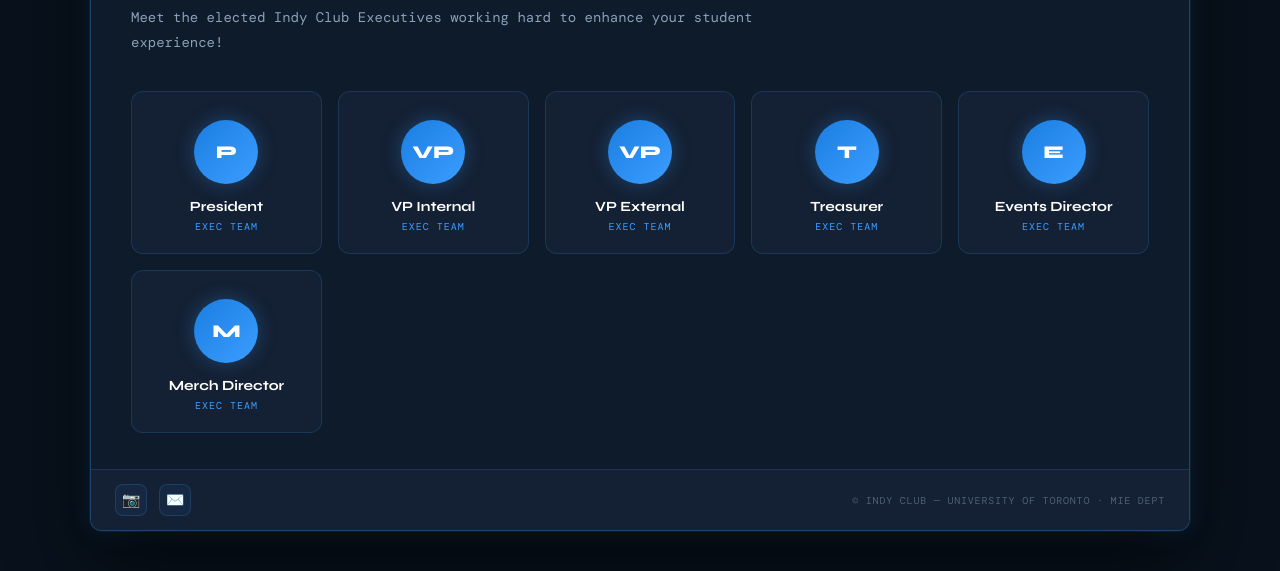
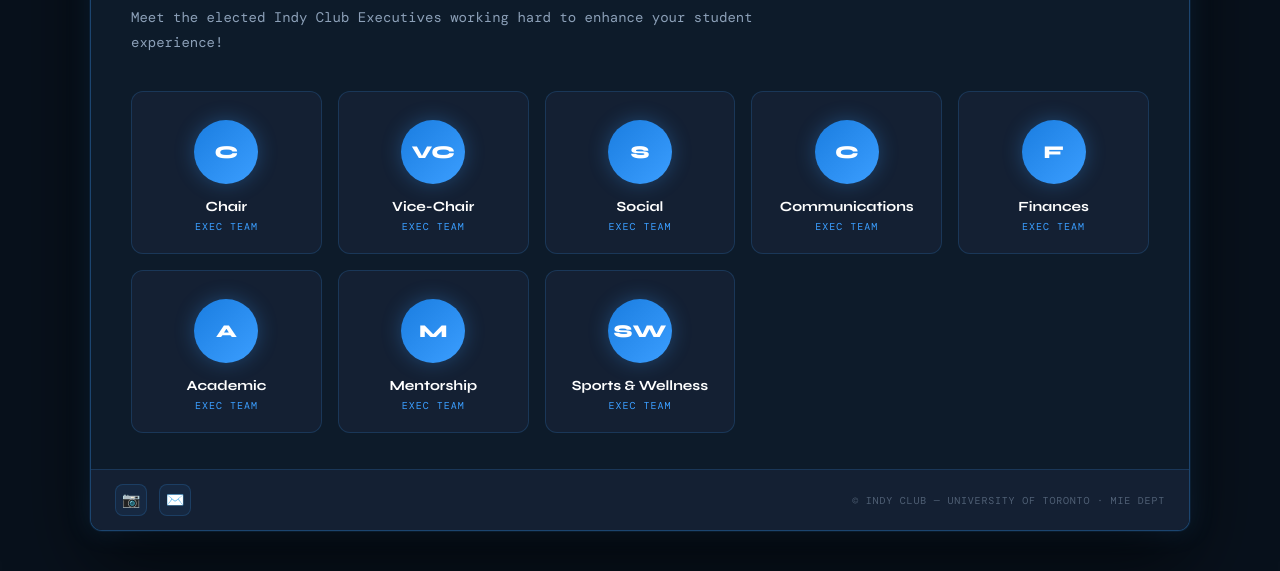
Before and after one commit to rango-lf/indy-club, a plain HTML site: page pages/team.html in a window 1280 px wide. Shown: the part 289-860 px from the top of the page. Drawn offline with nearby package versions, Linux system fonts and the light colour scheme.

Commit message:
Update team.html

```diff
--- a/pages/team.html
+++ b/pages/team.html
@@ -23,12 +23,14 @@
       <p class="page-body">Meet the elected Indy Club Executives working hard to enhance your student experience!</p>
     </div>
     <div class="team-grid">
-      <div class="team-card"><div class="avatar">P</div><h3>President</h3><p>Exec Team</p></div>
-      <div class="team-card"><div class="avatar">VP</div><h3>VP Internal</h3><p>Exec Team</p></div>
-      <div class="team-card"><div class="avatar">VP</div><h3>VP External</h3><p>Exec Team</p></div>
-      <div class="team-card"><div class="avatar">T</div><h3>Treasurer</h3><p>Exec Team</p></div>
-      <div class="team-card"><div class="avatar">E</div><h3>Events Director</h3><p>Exec Team</p></div>
-      <div class="team-card"><div class="avatar">M</div><h3>Merch Director</h3><p>Exec Team</p></div>
+      <div class="team-card"><div class="avatar">C</div><h3>Chair</h3><p>Exec Team</p></div>
+      <div class="team-card"><div class="avatar">VC</div><h3>Vice-Chair</h3><p>Exec Team</p></div>
+      <div class="team-card"><div class="avatar">S</div><h3>Social</h3><p>Exec Team</p></div>
+      <div class="team-card"><div class="avatar">C</div><h3>Communications</h3><p>Exec Team</p></div>
+      <div class="team-card"><div class="avatar">F</div><h3>Finances</h3><p>Exec Team</p></div>
+      <div class="team-card"><div class="avatar">A</div><h3>Academic</h3><p>Exec Team</p></div>
+      <div class="team-card"><div class="avatar">M</div><h3>Mentorship</h3><p>Exec Team</p></div>
+      <div class="team-card"><div class="avatar">SW</div><h3>Sports & Wellness</h3><p>Exec Team</p></div>
     </div>
   </div>
 
```
